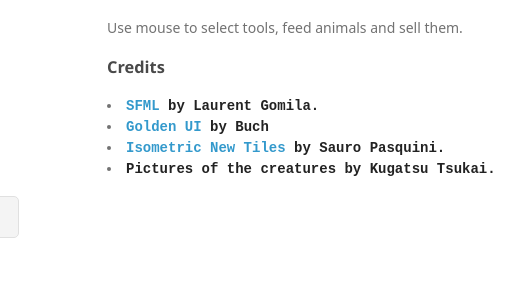
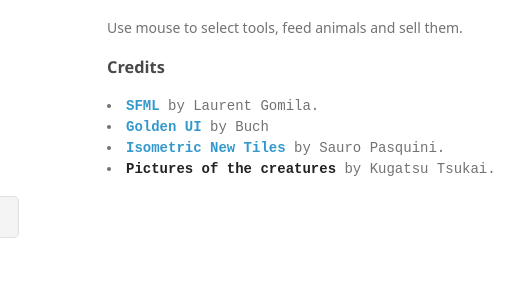
Before and after one commit to RuxuanXu/Happy_Pixel_Farm, a plain HTML site: page index.html in a window 1280 px wide. Shown: the part 158-464 px from the top of the page, 463-987 px from the left. Drawn offline with Linux system fonts and the light colour scheme; a web font is replaced by a local one.

Commit message:
Update index.html

```diff
--- a/index.html
+++ b/index.html
@@ -40,10 +40,10 @@
 <p>Use mouse to select tools, feed animals and sell them.</p>
 <h3>Credits</h3>
 
-<li class="style2" style="font-family: Courier New;"><strong style="line-height: 20.8px;"><a href="http://www.sfml-dev.org/license.php">SFML</a> by Laurent Gomila.</strong></li>
-<li class="style2" style="font-family: Courier New;"><strong style="line-height: 20.8px;"><a href="http://opengameart.org/users/buch">Golden UI</a> by Buch</strong></li>
-<li class="style2" style="font-family: Courier New;"><strong style="line-height: 20.8px;"><a href="http://www.deviantart.com/art/Isometric-new-tiles-274882986">Isometric New Tiles</a> by Sauro Pasquini.</strong></li>
-<li class="style2" style="font-family: Courier New;"><strong style="line-height: 20.8px;">Pictures of the creatures by Kugatsu Tsukai.</strong></li>
+<li class="style2" style="font-family: Courier New;"><strong style="line-height: 20.8px;"><a href="http://www.sfml-dev.org/license.php">SFML</a></strong> by Laurent Gomila.</li>
+<li class="style2" style="font-family: Courier New;"><strong style="line-height: 20.8px;"><a href="http://opengameart.org/users/buch">Golden UI</a></strong> by Buch</li>
+<li class="style2" style="font-family: Courier New;"><strong style="line-height: 20.8px;"><a href="http://www.deviantart.com/art/Isometric-new-tiles-274882986">Isometric New Tiles</a></strong> by Sauro Pasquini.</li>
+<li class="style2" style="font-family: Courier New;"><strong style="line-height: 20.8px;">Pictures of the creatures</strong> by Kugatsu Tsukai.</li>
       </section>
       <footer>
         <p>This project is maintained by <a href="https://github.com/RuxuanXu">RuxuanXu</a></p>
```
